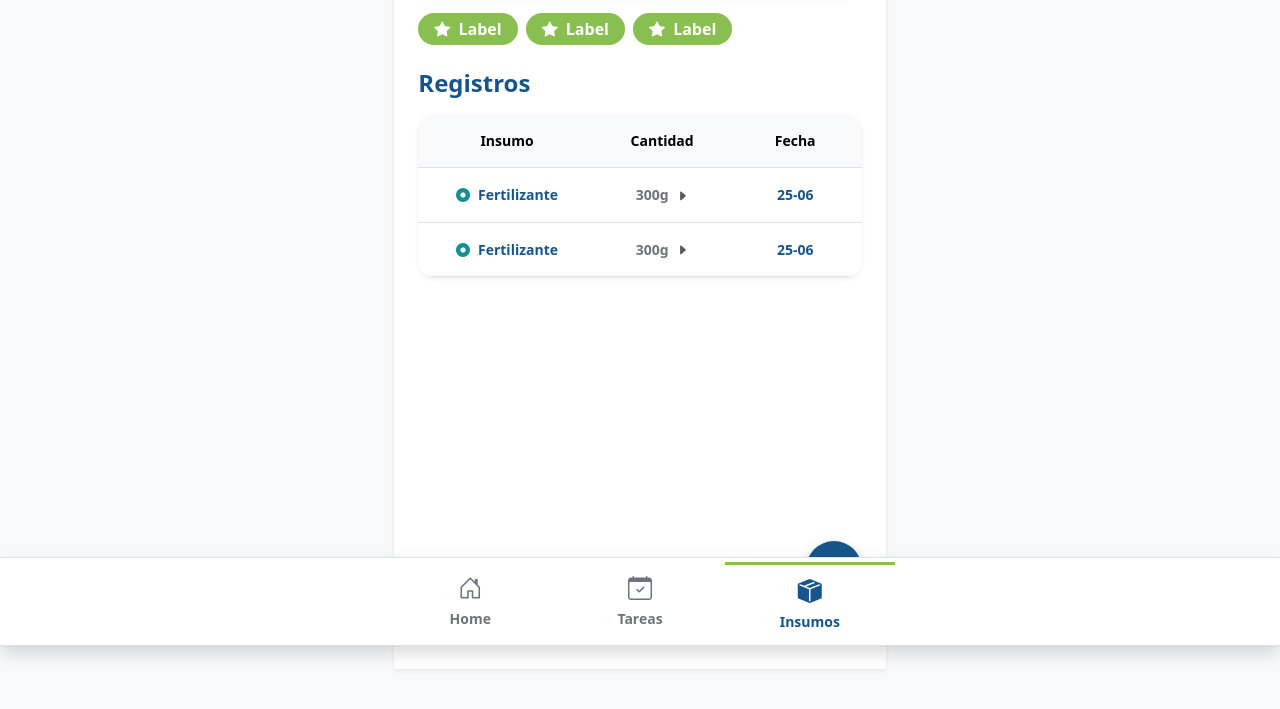
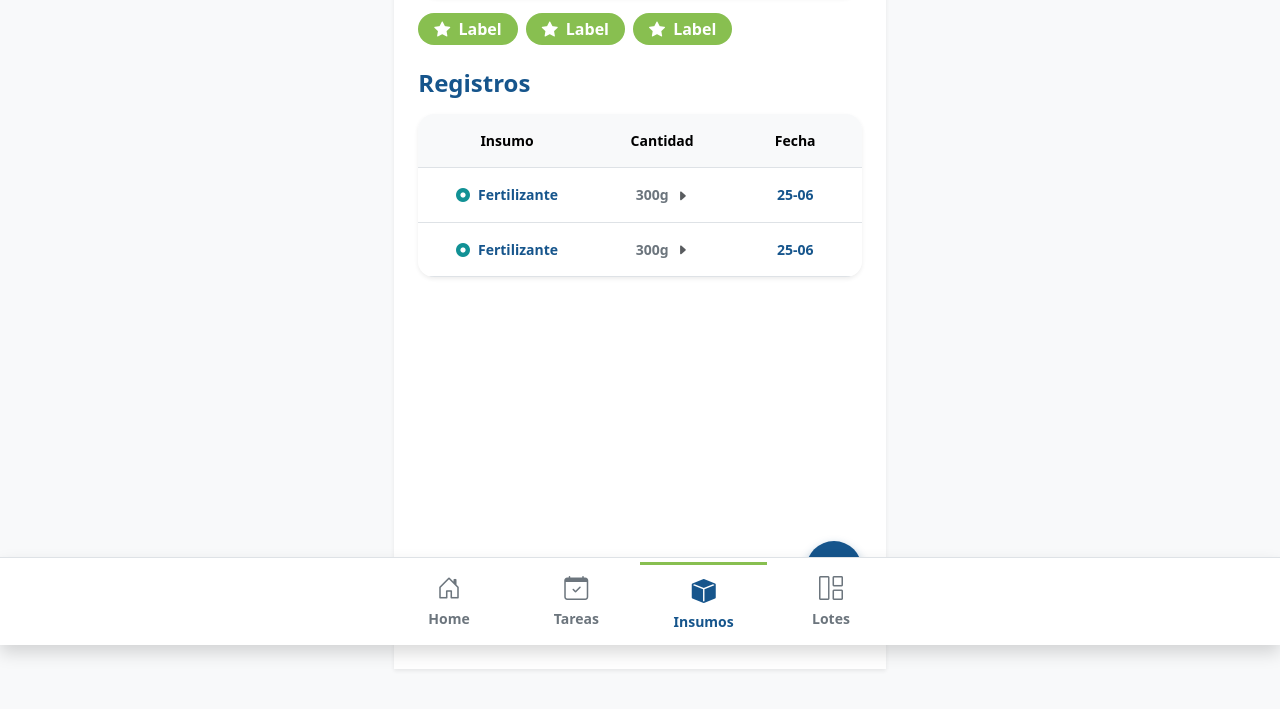
Before and after one commit to PejeComics-py/SIGIA, a website: page frontend/sigiaInsumos.html in a window 1280 px wide. Shown: the part 155-864 px from the top of the page. Drawn offline with nearby package versions, Linux system fonts and the light colour scheme.

Commit message:
Agregando nuevas pantallas al fronted de SIGIA como lotes y tareas por lotes

```diff
--- a/frontend/sigiaInsumos.html
+++ b/frontend/sigiaInsumos.html
@@ -200,21 +200,35 @@
             </div>
         </div>
     </div>
-
+    <!-- MENÚ DE NAVEGACIÓN INFERIOR (pestaña Lotes activa) -->
     <div class="bg-white border-top shadow w-100 position-sticky bottom-0 z-3">
         <div class="container-fluid">
             <div class="row justify-content-center">
                 <div class="col-12 col-md-8 col-lg-6 col-xl-5">
                     <nav class="nav nav-justified py-1">
-                        <a class="nav-link nav-link-sigia py-2 text-center" href="sigiaHomepage.html"><i class="bi bi-house-door d-block fs-4"></i><span class="small fw-bold">Home</span></a>
-                        <a class="nav-link nav-link-sigia py-2 text-center" href="sigiaTasks.html"><i class="bi bi-calendar-check d-block fs-4"></i><span class="small fw-bold">Tareas</span></a>
-                        <a class="nav-link nav-link-sigia active py-2 text-center" href="sigiaInsumos.html"><i class="bi bi-box-seam-fill d-block fs-4"></i><span class="small fw-bold">Insumos</span></a>
+                        <a class="nav-link nav-link-sigia py-2 text-center" href="sigiaHomepage.html">
+                            <i class="bi bi-house-door d-block fs-4"></i>
+                            <span class="small fw-bold">Home</span>
+                        </a>
+                        <a class="nav-link nav-link-sigia py-2 text-center" href="sigiaTasks.html">
+                            <i class="bi bi-calendar-check d-block fs-4"></i>
+                            <span class="small fw-bold">Tareas</span>
+                        </a>
+                        <a class="nav-link nav-link-sigia active py-2 text-center" href="sigiaInsumos.html">
+                            <i class="bi bi-box-fill d-block fs-4"></i>
+                            <span class="small fw-bold">Insumos</span>
+                        </a>
+                        <a class="nav-link nav-link-sigia py-2 text-center" href="sigiaLotes.html">
+                            <i class="bi bi-grid-1x2 d-block fs-4"></i>
+                            <span class="small fw-bold">Lotes</span>
+                        </a>
                     </nav>
                 </div>
             </div>
         </div>
     </div>
 
+
     <script src="https://cdn.jsdelivr.net/npm/bootstrap@5.3.3/dist/js/bootstrap.bundle.min.js"></script>
 </body>
 </html>
--- a/package.json
+++ b/package.json
@@ -20,7 +20,8 @@
   "dependencies": {
     "bcryptjs": "^3.0.3",
     "cors": "^2.8.6",
-    "express": "^5.2.1",
-    "mysql2": "^3.24.4"
+    "express": "^5.3.0",
+    "mysql2": "^3.24.5",
+    "serve": "^10.0.2"
   }
 }
```
Also changed, not shown: frontend/sigiaHomepage.html (+17 -3 lines), frontend/sigiaTasks.html (+4 -0 lines), 1 other file.
